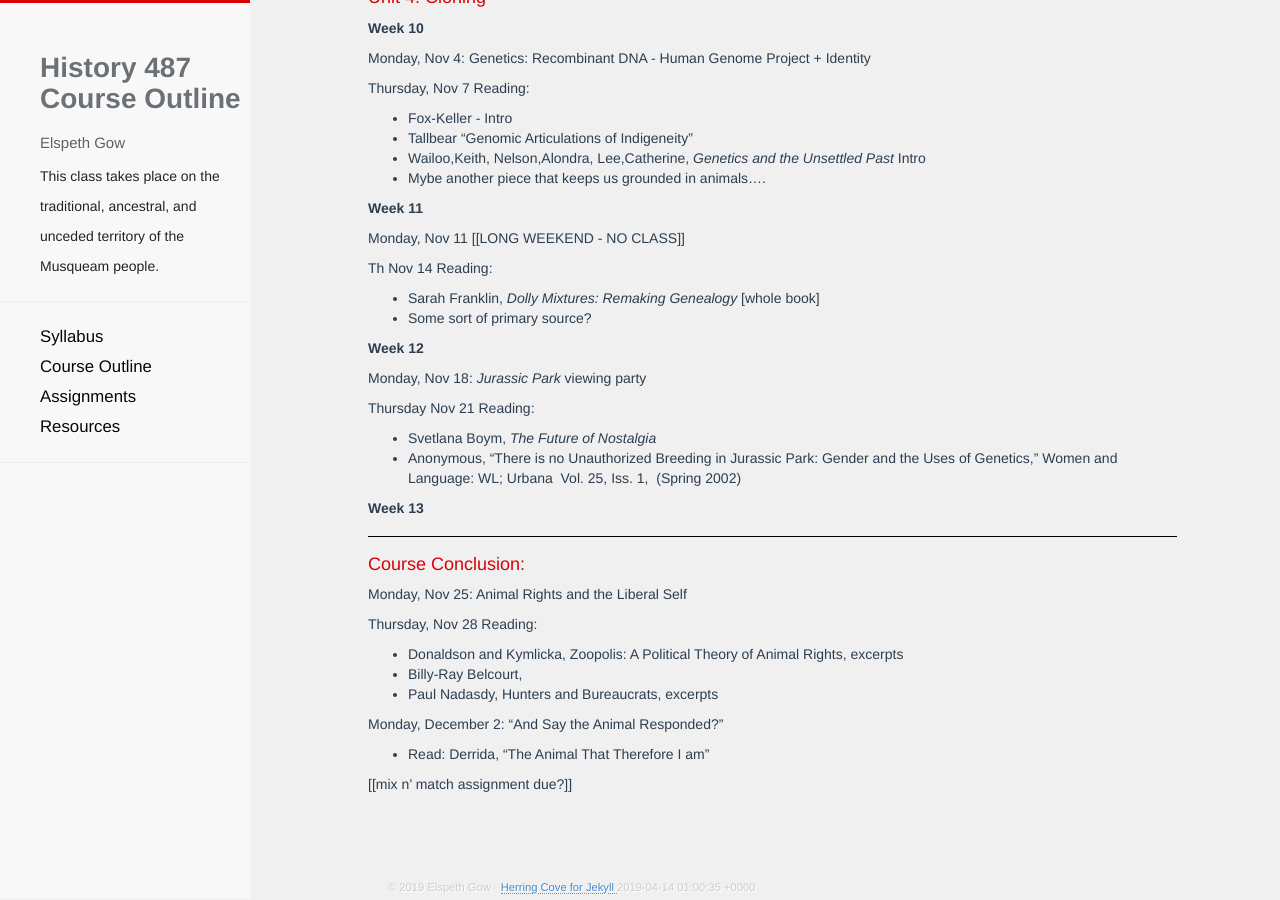
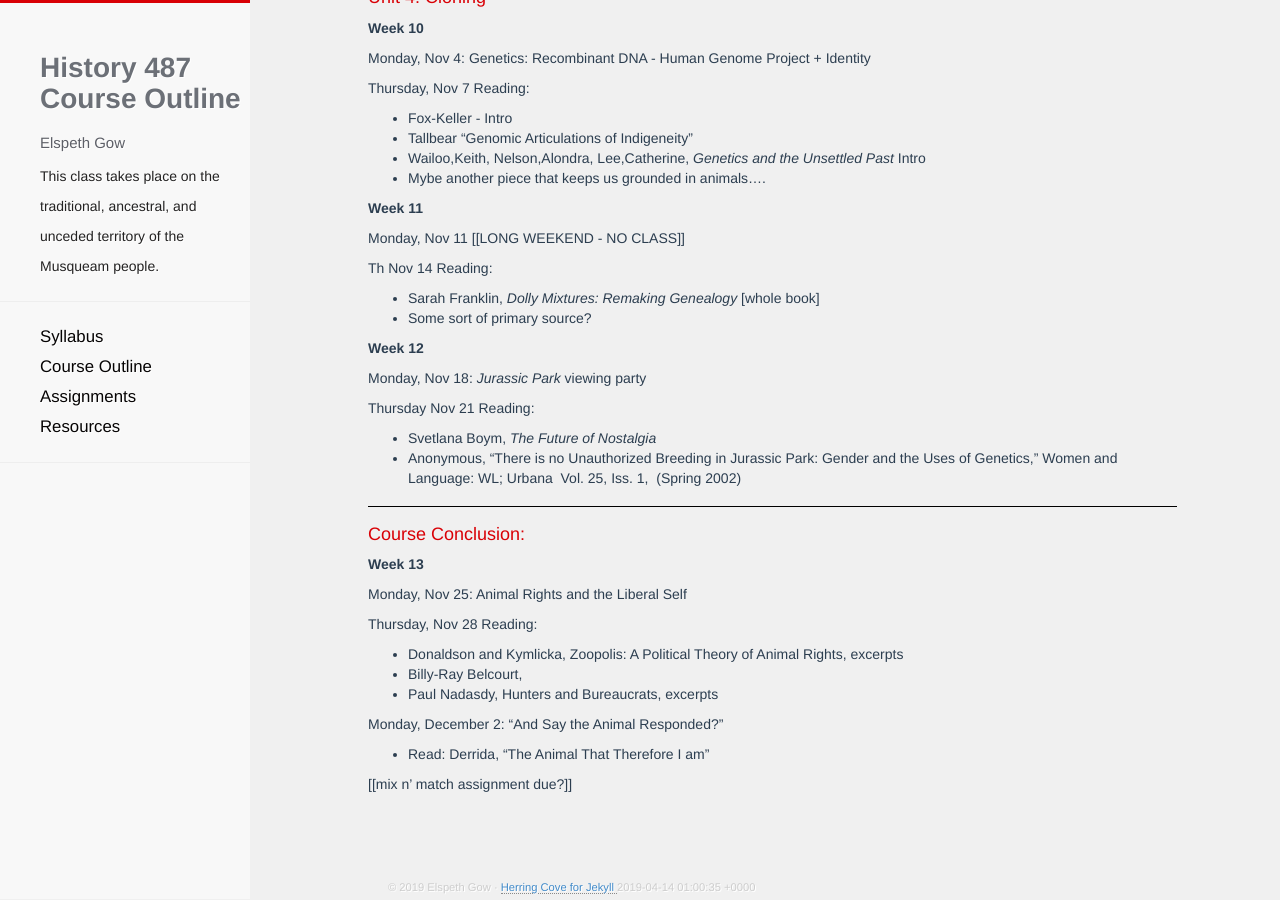
Before and after one commit to esgow/HIST487, a Jekyll site: the page built from outline.md, in a window 1280 px wide and 900 px high, scrolled down 2487 px. Built offline with Jekyll 4.4.1, drawn with Linux system fonts in a browser that asks for light colours; nearby versions of some CDN libraries; our own code applies the rules of GitHub Pages for plain Markdown files; Markdown is read by kramdown in place of the engine named in the settings.

```diff
--- a/outline.md
+++ b/outline.md
@@ -172,9 +172,10 @@ Thursday Nov 21 Reading:
 
 
 
+#### Course Conclusion:
+
+
 **Week 13**
-
-#### Course Conclusion:
 
 Monday, Nov 25:  <em class="u">Animal Rights and the Liberal Self </em>
 
```
